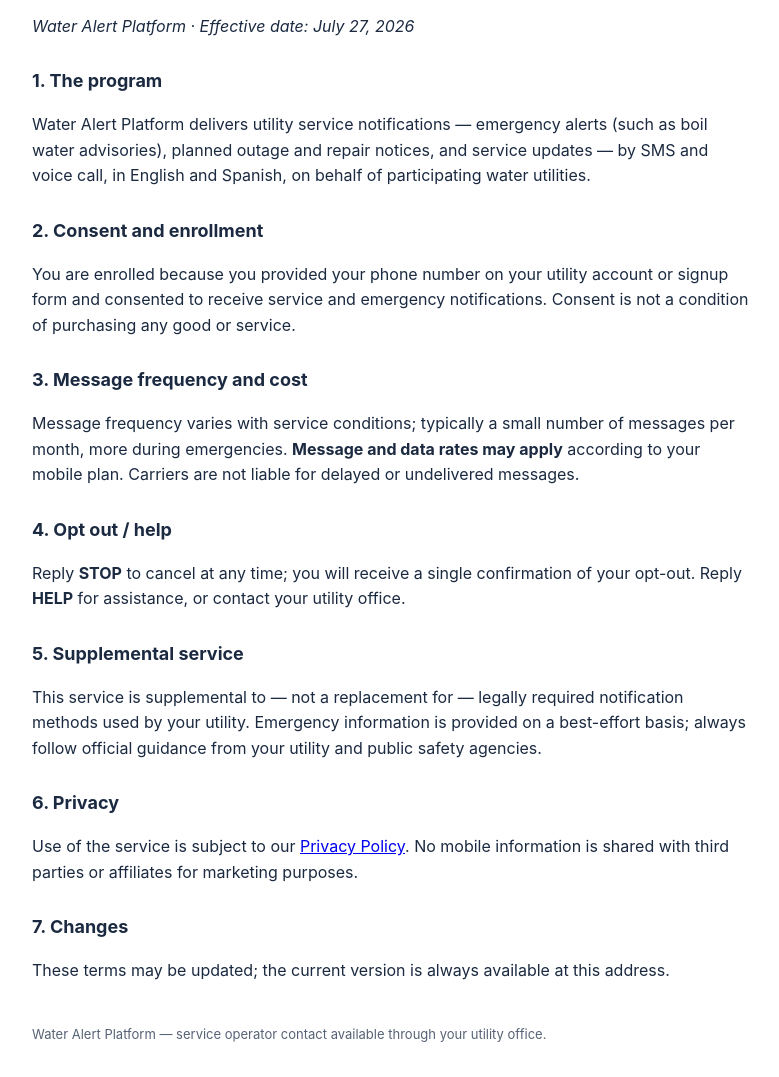
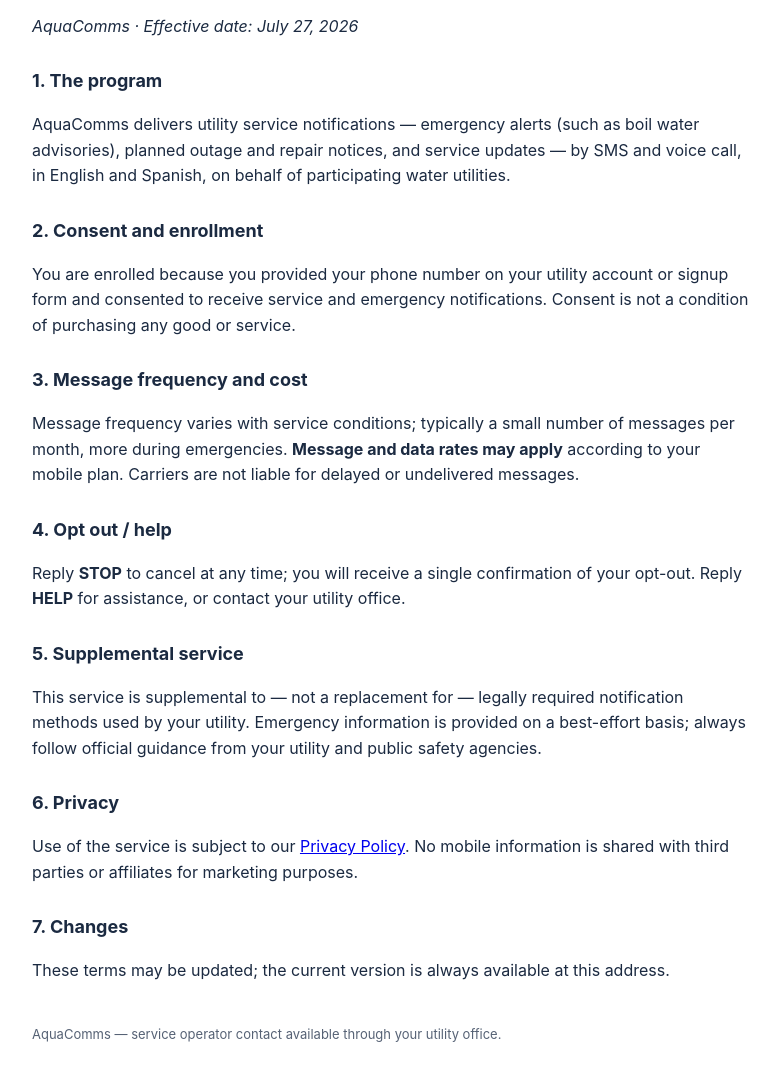
Before and after one commit to aquacomms/aquacomms.github.io, a plain HTML site: page terms.html in a window 1280 px wide. Shown: the part 89-1166 px from the top of the page, without its empty margins (248-1027 px from the left). Drawn offline with Linux system fonts and the light colour scheme.

Commit message:
Update terms.html (AquaComms branding)

```diff
--- a/terms.html
+++ b/terms.html
@@ -3,7 +3,7 @@
 <head>
 <meta charset="utf-8" />
 <meta name="viewport" content="width=device-width, initial-scale=1" />
-<title>Terms &amp; Conditions — Water Alert Platform</title>
+<title>Terms &amp; Conditions — AquaComms</title>
 <style>
   body{font-family:-apple-system,BlinkMacSystemFont,"Segoe UI",Roboto,Arial,sans-serif;max-width:720px;margin:0 auto;padding:32px 20px;color:#1b2a41;line-height:1.6}
   h1{font-size:24px}h2{font-size:18px;margin-top:28px}
@@ -12,10 +12,10 @@
 </head>
 <body>
 <h1>SMS/Voice Notification Service — Terms &amp; Conditions</h1>
-<p><em>Water Alert Platform · Effective date: July 27, 2026</em></p>
+<p><em>AquaComms · Effective date: July 27, 2026</em></p>
 
 <h2>1. The program</h2>
-<p>Water Alert Platform delivers utility service notifications — emergency alerts
+<p>AquaComms delivers utility service notifications — emergency alerts
 (such as boil water advisories), planned outage and repair notices, and service
 updates — by SMS and voice call, in English and Spanish, on behalf of participating
 water utilities.</p>
@@ -51,7 +51,7 @@
 <p>These terms may be updated; the current version is always available at this
 address.</p>
 
-<footer>Water Alert Platform — service operator contact available through your
+<footer>AquaComms — service operator contact available through your
 utility office.</footer>
 </body>
 </html>
```
